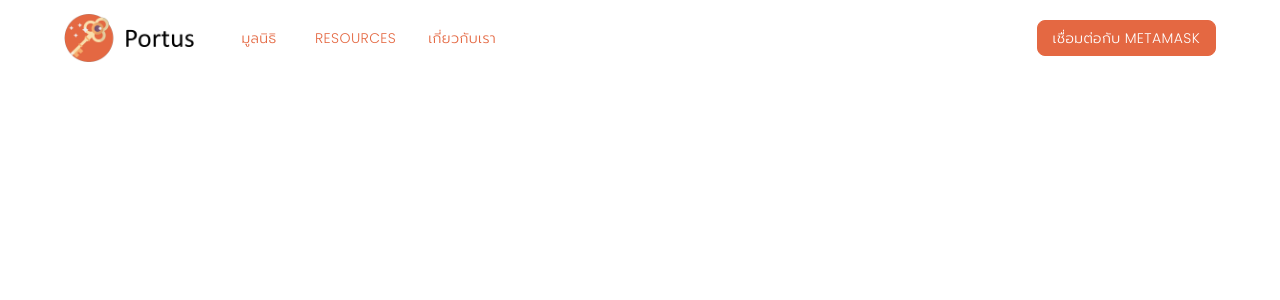
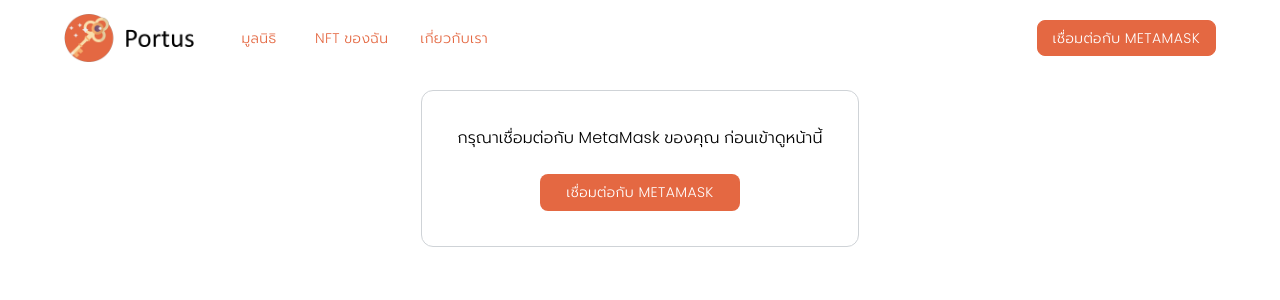
Before and after one commit to Portus-NFT-Marketplace/Portus-Frontend, a React (Create React App) app: page /not_connected_to_metamask in a window 1280 px wide. Shown: the top 300 px of the page. Built offline with nearby package versions, Linux system fonts and the light colour scheme.

Commit message:
feat: created my NFT button on nav bar and notification page

```diff
--- a/src/Routers.js
+++ b/src/Routers.js
@@ -4,6 +4,7 @@
 import { useSelector } from "react-redux";
 import Container from "@mui/material/Container";
 import ProtectedRoute from "./utils/ProtectedRoute";
+import AppProvider from "./utils/AppProvider";
 
 import HomePage from "./components/pages/homePage";
 import CreatingArtworkForm from "./components/pages/NFTCreatingPage";
@@ -11,6 +12,7 @@
 import IPFSImageUploader from "./components/pages/NFTCreatingPage/IPFSUploader";
 import LoginForm from "./components/pages/loginPage";
 import MyNFTPage from "./components/pages/myNFTPage";
+import NotiNotConnectedMetamask from "./components/pages/myNFTPage/notConnectedMetamask";
 
 import { FastForward } from "@mui/icons-material";
 
@@ -145,6 +147,13 @@
           <Route exact path="/details/:id" component={DetailPage} />
           <Route exact path="/sign_in_as_foundation" component={LoginForm} />
           <ProtectedRoute exact path="/myNFT" component={MyNFTPage} />
+          <AppProvider>
+            <Route
+              exact
+              path="/not_connected_to_metamask"
+              component={NotiNotConnectedMetamask}
+            />
+          </AppProvider>
         </Switch>
       </Suspense>
     </Container>
--- a/src/components/layouts/header/index.js
+++ b/src/components/layouts/header/index.js
@@ -161,8 +161,9 @@
                 <ButtonOrange variant={"text"} component={NavLink} to="/">
                   มูลนิธิ
                 </ButtonOrange>
-                <ButtonOrange variant={"text"} component={NavLink} to="/">
-                  RESOURCES
+                <AppProvider></AppProvider>
+                <ButtonOrange variant={"text"} href="/myNFT">
+                  NFT ของฉัน
                 </ButtonOrange>
                 <ButtonOrange variant={"text"} component={NavLink} to="/">
                   เกี่ยวกับเรา
--- a/src/components/layouts/header/signedInHeader.js
+++ b/src/components/layouts/header/signedInHeader.js
@@ -167,8 +167,8 @@
                 <ButtonOrange variant={"text"} component={NavLink} to="/">
                   มูลนิธิ
                 </ButtonOrange>
-                <ButtonOrange variant={"text"} component={NavLink} to="/">
-                  RESOURCES
+                <ButtonOrange variant={"text"} href="/myNFT">
+                  NFT ของฉัน
                 </ButtonOrange>
                 <ButtonOrange variant={"text"} component={NavLink} to="/">
                   เกี่ยวกับเรา
--- /dev/null
+++ b/src/components/pages/myNFTPage/notConnectedMetamask.js
@@ -0,0 +1,111 @@
+import React, { useEffect, useContext } from "react";
+import Cookies from "js-cookie";
+import { Button, Typography, Stack, Box, Container } from "@mui/material";
+import { styled } from "@mui/material/styles";
+import { AppContext } from "../../../utils/AppProvider";
+import { useHistory } from "react-router";
+
+const StyledRoot = styled("div")({
+  minWidth: 350,
+  width: "100%",
+  paddingTop: 40,
+  paddingBottom: 36,
+  justifyContent: "center",
+  marginTop: "50px",
+});
+
+const StyledBox = styled(Box)({
+  border: "1px solid",
+  borderColor: "#CFD3D7",
+  borderRadius: "12px",
+  padding: 35,
+  justifyContent: "center",
+  alignItems: "center",
+});
+
+const StyledButton = styled(Button)({
+  marginTop: 50,
+  width: 200,
+  borderColor: "#E46842",
+  color: "#ffffff",
+  backgroundColor: "#E46842",
+  borderRadius: 8,
+  "&:hover": {
+    borderColor: "#BC6530",
+    backgroundColor: "#BC6530",
+  },
+});
+
+export default function NotiNotConnectedMetamask() {
+  const history = useHistory();
+  const { userAddress, setUserAddress } = useContext(AppContext);
+
+  useEffect(() => {
+    async function checkMetamaskConnection() {
+      if (typeof window.ethereum !== "undefined") {
+        const accounts = await window.ethereum.request({
+          method: "eth_accounts",
+        });
+        if (accounts.length > 0) {
+          setUserAddress(accounts[0]);
+          Cookies.set("userAddress", accounts[0]);
+        } else {
+          setUserAddress(null);
+
+          Cookies.remove("userAddress");
+        }
+      } else {
+        setUserAddress(null);
+        Cookies.set("userAddress", false);
+        Cookies.remove("userAddress");
+      }
+    }
+
+    checkMetamaskConnection();
+  }, []);
+
+  const connectMetamask = async () => {
+    try {
+      if (typeof window.ethereum !== "undefined") {
+        const accounts = await window.ethereum.request({
+          method: "eth_requestAccounts",
+        });
+
+        setUserAddress(accounts[0]);
+        window.location.reload();
+      } else {
+        alert("Please install MetaMask to use this feature");
+      }
+    } catch (err) {
+      console.error(err);
+    }
+  };
+
+  if (userAddress) {
+    history.push("/myNFT");
+    return window.location.reload();
+  }
+
+  return (
+    <StyledRoot>
+      <Container style={{ justifyContent: "center" }} maxWidth="lg">
+        <Stack
+          style={{ justifyContent: "center", alignItems: "center" }}
+          spacing={3}
+        >
+          <StyledBox>
+            <Stack
+              style={{ justifyContent: "center", alignItems: "center" }}
+              spacing={3}
+            >
+              <Typography>กรุณาเชื่อมต่อกับ MetaMask ของคุณ ก่อนเข้าดูหน้านี้</Typography>
+              <StyledButton onClick={connectMetamask}>
+                เชื่อมต่อกับ MetaMask
+              </StyledButton>
+            </Stack>
+          </StyledBox>
+        </Stack>
+      </Container>
+    </StyledRoot>
+  );
+}
--- a/src/utils/ProtectedRoute.js
+++ b/src/utils/ProtectedRoute.js
@@ -10,7 +10,7 @@
     <Route
       {...rest}
       render={(props) =>
-        isAuthenticated ? <Component {...props} /> : <Redirect to="/" />
+        isAuthenticated ? <Component {...props} /> : <Redirect to="/not_connected_to_metamask" />
       }
     />
   );
```
